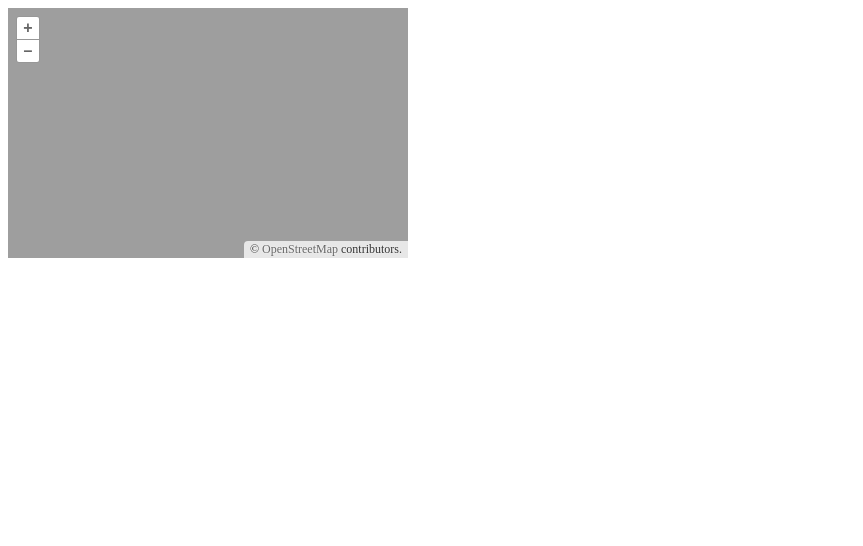
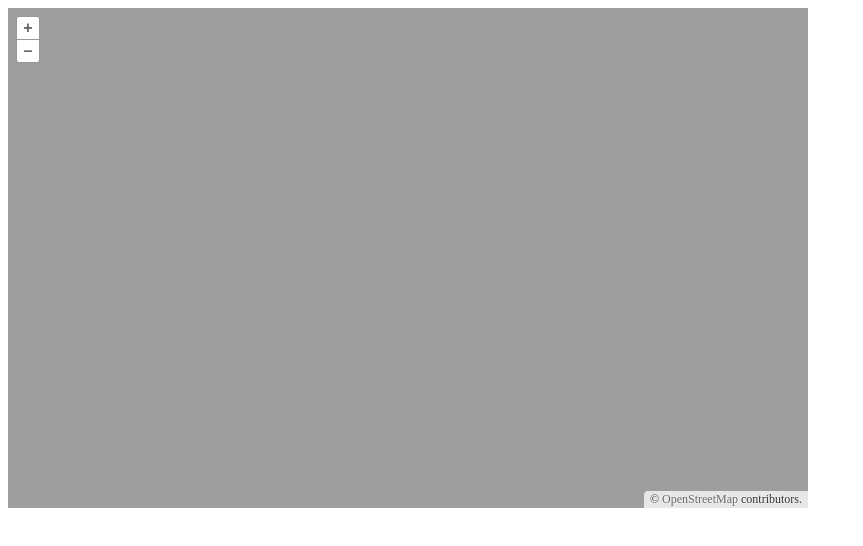
Before and after one commit to innoq/gaia-web-client, a website built with Parcel: page index.html in a window 1280 px wide. Shown: the whole page, without its empty margins (0-863 px from the left). Built offline with nearby package versions, Linux system fonts and the light colour scheme; no server answers.

Commit message:
X-3 considers current position.

```diff
--- a/index.html
+++ b/index.html
@@ -5,8 +5,8 @@
     <title>Using Parcel with OpenLayers</title>
     <style>
       #map {
-        width: 400px;
-        height: 250px;
+        width: 800px;
+        height: 500px;
       }
     </style>
   </head>
--- a/index.js
+++ b/index.js
@@ -1,7 +1,10 @@
 import "ol/ol.css";
 import { Map, View } from "ol";
+import { fromLonLat } from "ol/proj";
 import TileLayer from "ol/layer/Tile";
 import OSM from "ol/source/OSM";
+
+let currentPosition = [0, 0];
 
 const map = new Map({
   target: "map",
@@ -11,7 +14,20 @@ const map = new Map({
     })
   ],
   view: new View({
-    center: [0, 0],
-    zoom: 0
+    center: currentPosition,
+    zoom: 5
   })
 });
+
+if ("geolocation" in navigator) {
+  navigator.geolocation.getCurrentPosition(position => {
+    currentPosition = fromLonLat([
+      position.coords.longitude,
+      position.coords.latitude
+    ]);
+    map.getView().animate({ center: currentPosition, zoom: 16, duration: 100 });
+    console.log("updated currentPosition: " + currentPosition);
+  });
+}
+
+console.log(">>>>><currentPosition: " + currentPosition);
--- a/package.json
+++ b/package.json
@@ -22,5 +22,8 @@
   "license": "ISC",
   "dependencies": {
     "ol": "^6.0.1"
+  },
+  "devDependencies": {
+    "parcel-bundler": "^1.12.4"
   }
 }
```
Also changed, not shown: 2 other files.
